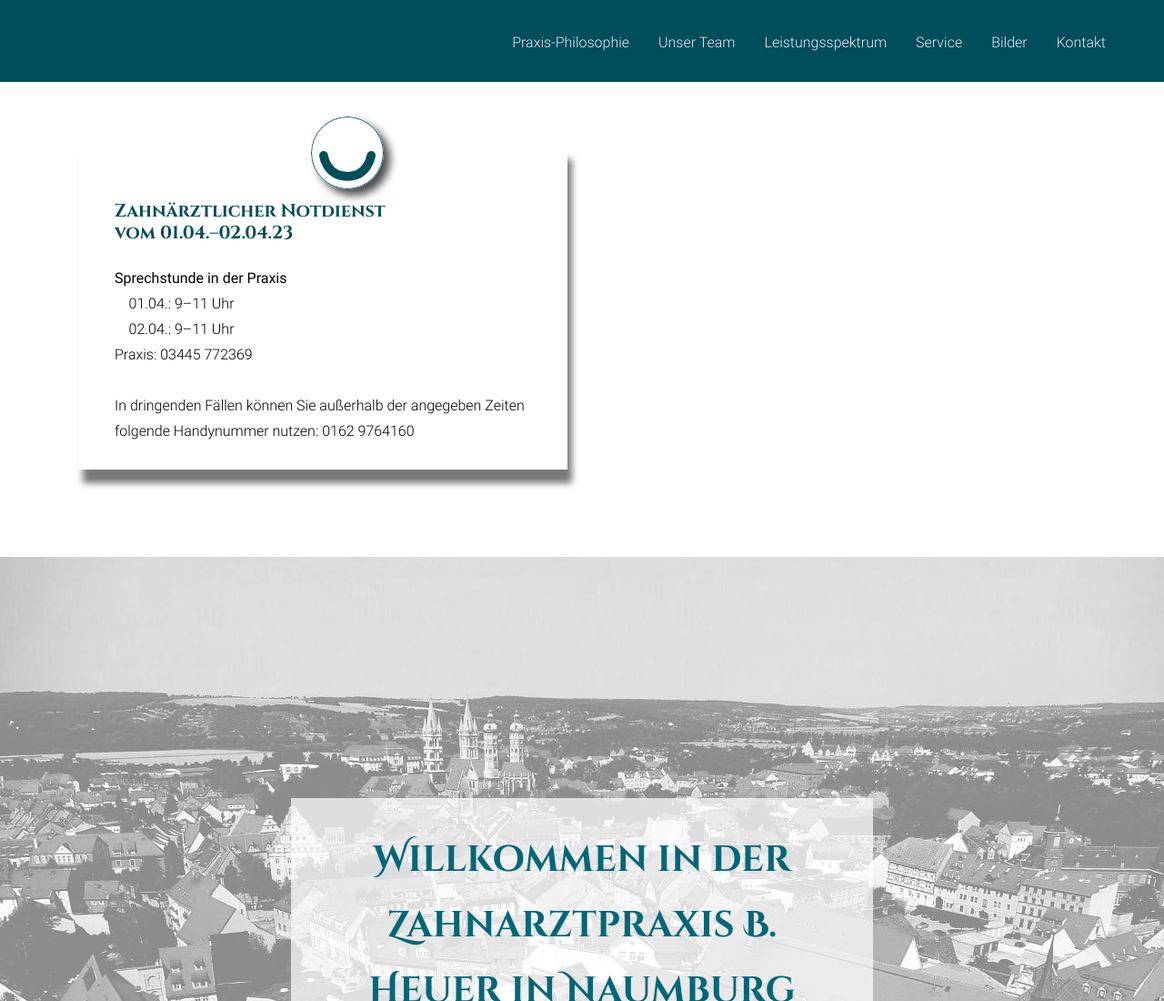
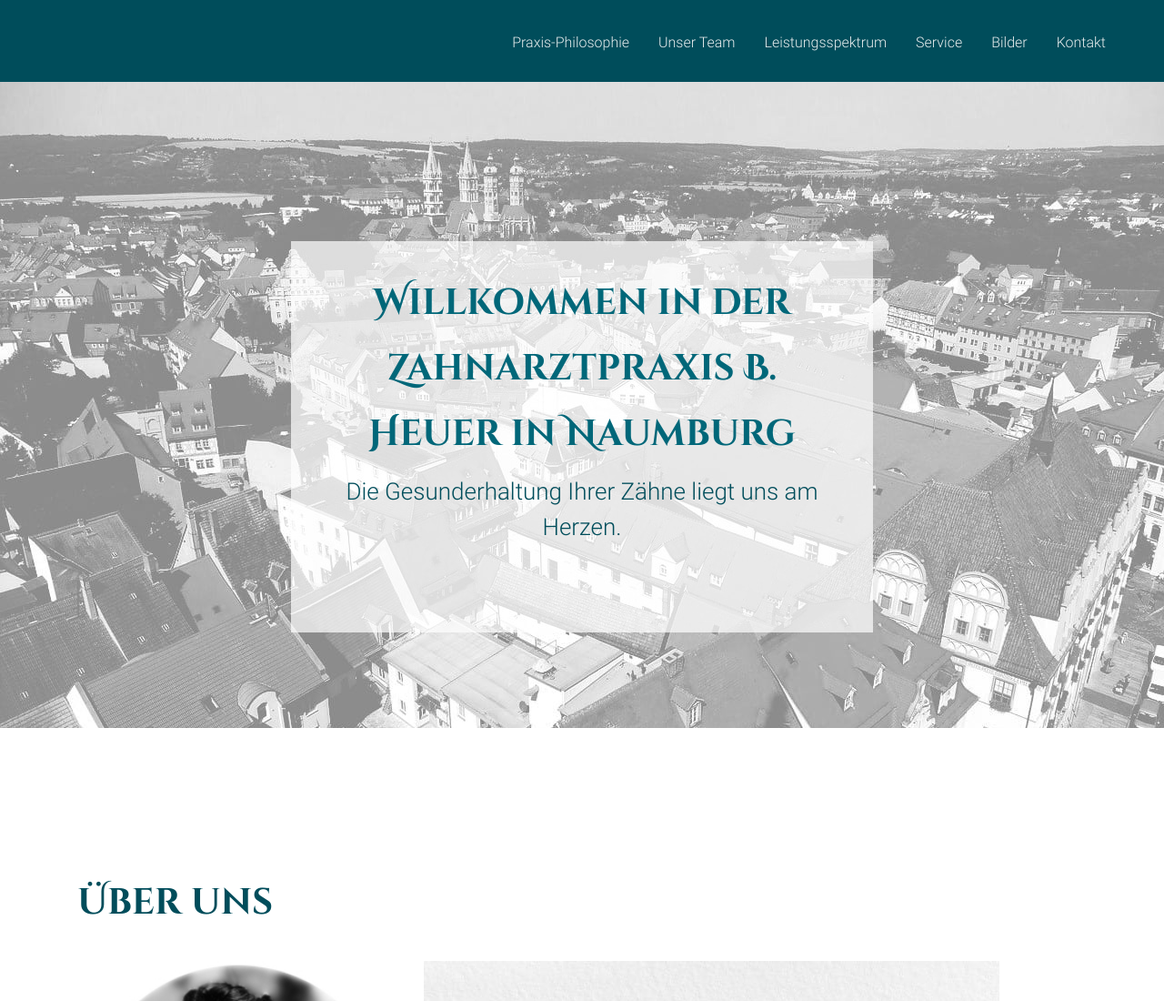
Before and after one commit to zahn-heuer-naumburg/zahn-heuer-naumburg.github.io, a plain HTML site: page index.html in a window 1280 px wide. Shown: the top 1100 px of the page at 91% size. Drawn offline with nearby package versions, Linux system fonts and the light colour scheme.

Commit message:
notizdienst wieder herausgenommen

```diff
--- a/index.html
+++ b/index.html
@@ -55,12 +55,12 @@
         </nav>
 
         <!-- Notdienst -->
-        <div class="row mainpageparts" id="jobs">
+        <!-- <div class="row mainpageparts" id="jobs">
             <div class="container">
 
-                <div class="row">
+                <div class="row"> -->
                     <!-- left side Notizzettel -->
-                    <div class="col-lg-6 col-md-6 col-sm-12 desc" style="padding-top:0;">
+                    <!-- <div class="col-lg-6 col-md-6 col-sm-12 desc" style="padding-top:0;">
                         <div>
                             <img src="/images/logo/logo_circle.svg" style="width: 5em; height:5em; opacity: 1.0; padding: 0; margin: 0; position: relative; top:3em; left:16em; z-index: 10; box-shadow: 7px 7px 10px rgba(33,33,33,.8);border-radius:50%;" class="img-fluid" alt="">
                         </div>
@@ -77,7 +77,7 @@
                     </div>
                 </div>
             </div>
-        </div>
+        </div> -->
 
         <!-- my header -->
         <header class="header" id="myheader">
```
